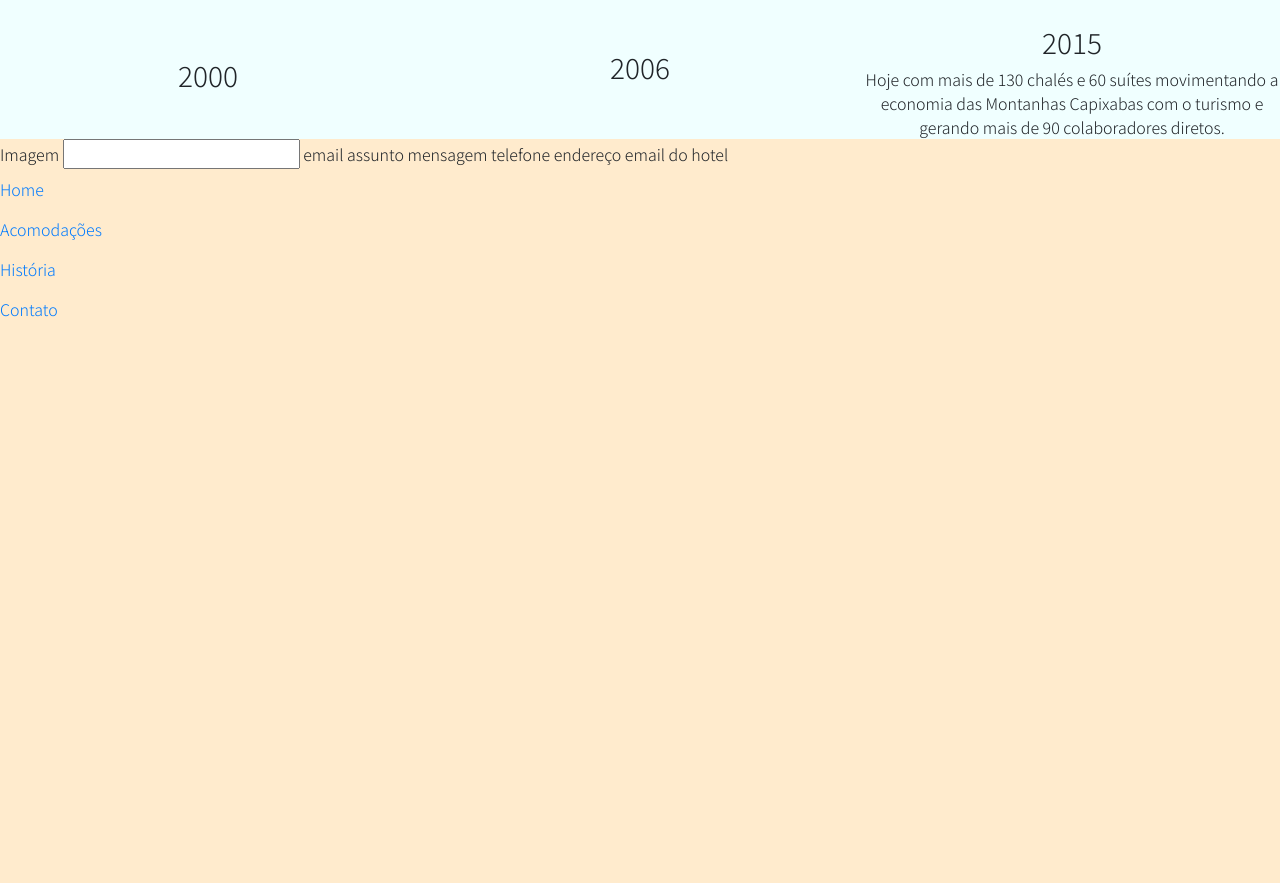
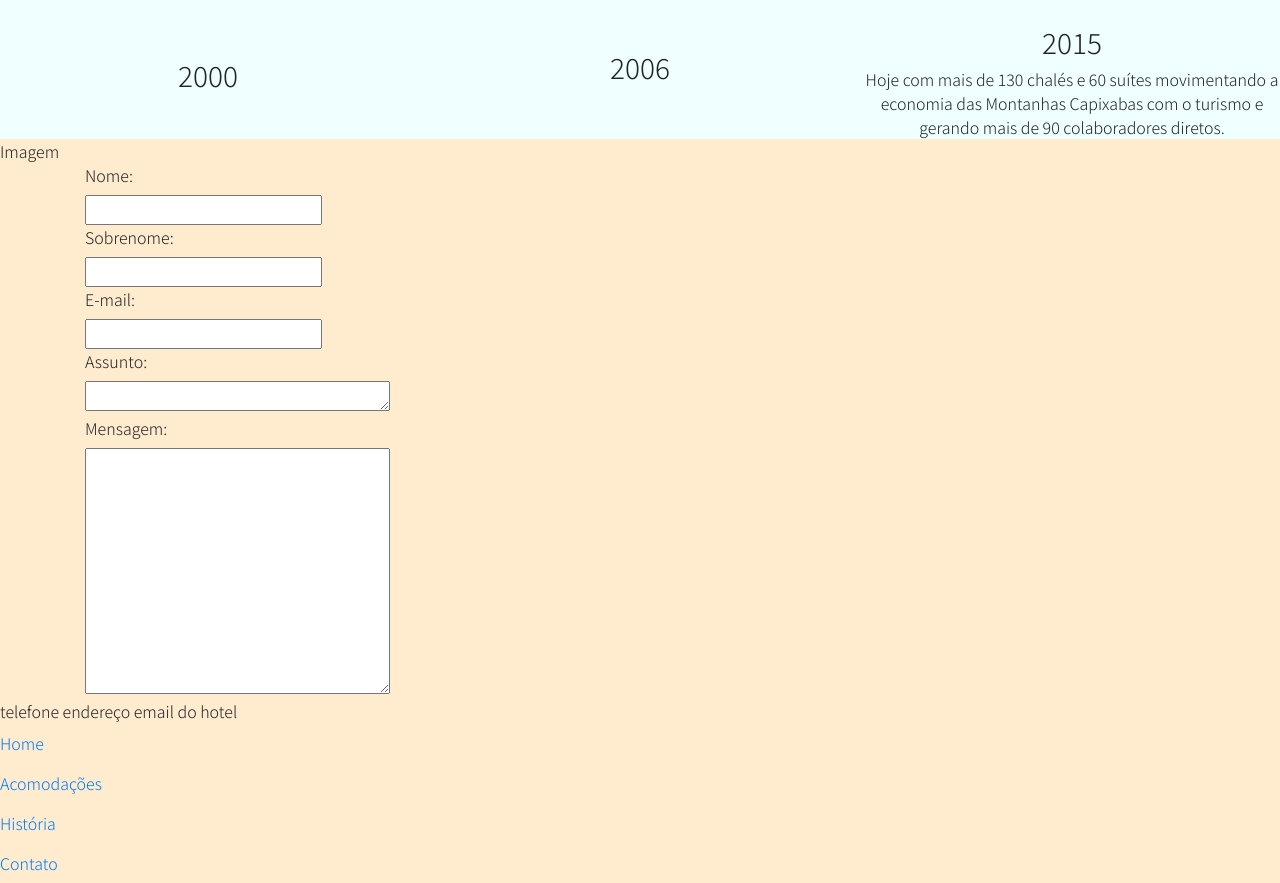
Before and after one commit to Cichinato-Ivan/Chale_Hotel, a plain HTML site: page index.html in a window 1280 px wide. Shown: the part 1879-2762 px from the top of the page. Before the commit the page ends 2208 px from the top, so only its background shows below. Drawn offline with nearby package versions, Linux system fonts and the light colour scheme; a web font is replaced by a local one.

Commit message:
criacao de formulario

```diff
--- a/index.html
+++ b/index.html
@@ -190,10 +190,29 @@
     <section id="contact"><!-- Início contact -->
         Imagem
 
-        <input type="text"><!--Nome-->
-        email
-        assunto
-        mensagem
+        <div class="container">
+            <div class="row">
+                <div class="col-md-6 d-flex">
+                    <form>
+                        <label for="fname">Nome:</label><br><!--First Name= fname (primeiro nome)-->
+                        <input type="text" name="fname"><br>
+
+                        <label for="lname">Sobrenome:</label><br><!--Last Name= lname (segundo nome)-->
+                        <input type="text" name="lname"><br>
+
+                        <label for="email">E-mail:</label><br><!--Preenchimento com email-->
+                        <input type="text" name="email"><br>
+
+                        <label for="subject">Assunto:</label><br>
+                        <textarea name="
+                        Subject" id="subject" cols="30" rows="1"></textarea><br><!--caixa de texto para assunto-->
+
+                        <label for="messege">Mensagem:</label><br>
+                        <textarea name="messege" id="messege" cols="30" rows="10"></textarea><br><!--caixa de texto para mensagem-->
+                    </form>
+                </div>
+            </div>
+        </div>
 
         telefone
         endereço
```
